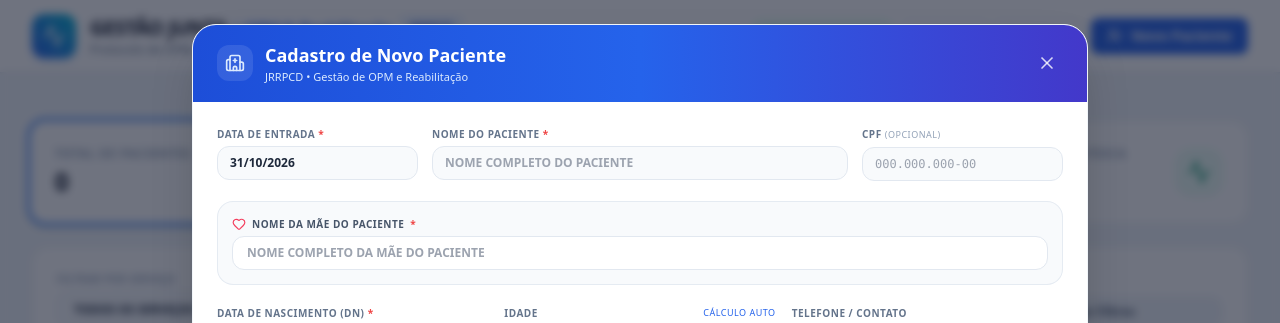
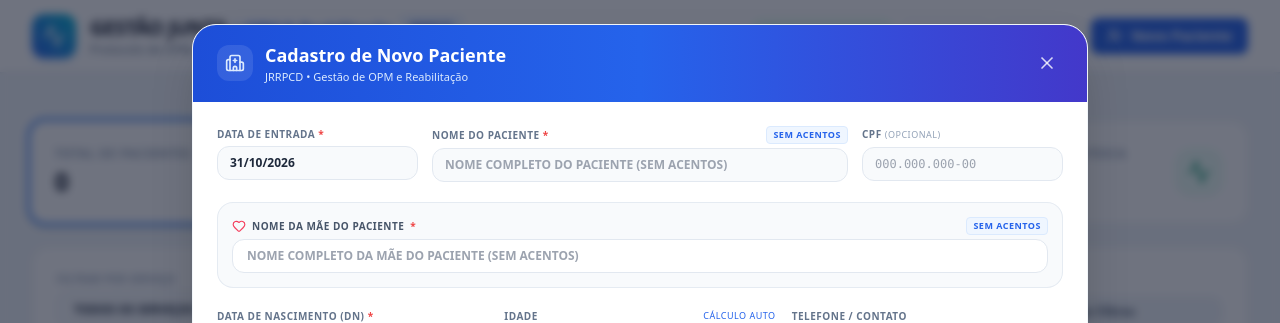
Before and after one commit to viquituKings/prontuario-JRRPCD, a React (Vite) app: page / in a window 1280 px wide. Both pictures are taken after a click on the button "Novo Paciente". Shown: the top 323 px of the page. Built offline with nearby package versions, Linux system fonts and the light colour scheme; no server answers; the database is empty.

Commit message:
feat: bloqueia e remove acentos automaticamente no nome do paciente e da mae

```diff
--- a/src/components/PatientFormModal.jsx
+++ b/src/components/PatientFormModal.jsx
@@ -31,7 +31,8 @@ import {
   formatarTelefone,
   formatarMascaraData,
   formatarCPF,
-  validarCPF
+  validarCPF,
+  removerAcentos
 } from '../types';
 
 export default function PatientFormModal({ isOpen, onClose, onSave, patientToEdit }) {
@@ -71,9 +72,9 @@ export default function PatientFormModal({ isOpen, onClose, onSave, patientToEdi
 
       setFormData({
         data_entrada: patientToEdit.data_entrada || patientToEdit.dataEntrada || getHojeBR(),
-        nome: patientToEdit.nome || '',
+        nome: removerAcentos(patientToEdit.nome || ''),
         cpf: initialCpf,
-        nome_mae: patientToEdit.nome_mae || patientToEdit.nomeMae || '',
+        nome_mae: removerAcentos(patientToEdit.nome_mae || patientToEdit.nomeMae || ''),
         dn: patientToEdit.dn || patientToEdit.dataNascimento || '',
         idade: patientToEdit.idade || '',
         telefone: patientToEdit.telefone || '',
@@ -241,9 +242,9 @@ export default function PatientFormModal({ isOpen, onClose, onSave, patientToEdi
       const payload = {
         ...formData,
         id: patientToEdit?.id,
-        nome: formData.nome.toUpperCase(),
+        nome: removerAcentos(formData.nome),
         cpf: formData.cpf,
-        nome_mae: formData.nome_mae.toUpperCase(),
+        nome_mae: removerAcentos(formData.nome_mae),
         municipio: formData.municipio.toUpperCase(),
         esf: formData.esf.toUpperCase(),
         cid_list: cleanCidList,
@@ -251,7 +252,7 @@ export default function PatientFormModal({ isOpen, onClose, onSave, patientToEdi
         observacoes: formData.observacoes.toUpperCase(),
         opm_list: cleanOpmList,
         // Compatibilidade legada
-        nomeMae: formData.nome_mae.toUpperCase(),
+        nomeMae: removerAcentos(formData.nome_mae),
         dataEntrada: formData.data_entrada,
         dataNascimento: formData.dn,
         esfReferencia: formData.esf,
@@ -324,17 +325,18 @@ export default function PatientFormModal({ isOpen, onClose, onSave, patientToEdi
               />
             </div>
 
-            {/* Nome do Paciente */}
+            {/* Nome do Paciente (Sem acentos) */}
             <div className="md:col-span-6">
-              <label className="block text-[10px] font-bold text-slate-500 uppercase tracking-wider mb-1">
-                Nome do Paciente <span className="text-red-500">*</span>
+              <label className="block text-[10px] font-bold text-slate-500 uppercase tracking-wider mb-1 flex items-center justify-between">
+                <span>Nome do Paciente <span className="text-red-500">*</span></span>
+                <span className="text-[9px] text-blue-600 font-semibold bg-blue-50 px-1.5 py-0.2 rounded border border-blue-100">Sem acentos</span>
               </label>
               <input
                 type="text"
                 required
-                placeholder="NOME COMPLETO DO PACIENTE"
+                placeholder="NOME COMPLETO DO PACIENTE (SEM ACENTOS)"
                 value={formData.nome}
-                onChange={(e) => setFormData({ ...formData, nome: e.target.value.toUpperCase() })}
+                onChange={(e) => setFormData({ ...formData, nome: removerAcentos(e.target.value) })}
                 className="w-full bg-slate-50 border border-slate-200 rounded-xl px-3 py-2 text-xs font-bold uppercase focus:ring-2 focus:ring-blue-500 outline-none"
               />
             </div>
@@ -372,18 +374,21 @@ export default function PatientFormModal({ isOpen, onClose, onSave, patientToEdi
             </div>
           </div>
 
-          {/* Bloco 2: Nome da Mãe (Obrigatório) */}
+          {/* Bloco 2: Nome da Mãe (Obrigatório, sem acentos) */}
           <div className="bg-slate-50 p-3.5 rounded-2xl border border-slate-200/80">
-            <label className="block text-[10px] font-bold text-slate-600 uppercase tracking-wider mb-1 flex items-center gap-1.5">
-              <Heart className="w-3.5 h-3.5 text-rose-500" />
-              Nome da Mãe do Paciente <span className="text-red-500">*</span>
+            <label className="block text-[10px] font-bold text-slate-600 uppercase tracking-wider mb-1 flex items-center justify-between">
+              <span className="flex items-center gap-1.5">
+                <Heart className="w-3.5 h-3.5 text-rose-500" />
+                Nome da Mãe do Paciente <span className="text-red-500">*</span>
+              </span>
+              <span className="text-[9px] text-blue-600 font-semibold bg-blue-50 px-1.5 py-0.2 rounded border border-blue-100">Sem acentos</span>
             </label>
             <input
               type="text"
               required
-              placeholder="NOME COMPLETO DA MÃE DO PACIENTE"
+              placeholder="NOME COMPLETO DA MÃE DO PACIENTE (SEM ACENTOS)"
               value={formData.nome_mae}
-              onChange={(e) => setFormData({ ...formData, nome_mae: e.target.value.toUpperCase() })}
+              onChange={(e) => setFormData({ ...formData, nome_mae: removerAcentos(e.target.value) })}
               className="w-full bg-white border border-slate-200 rounded-xl px-3.5 py-2 text-xs font-semibold uppercase focus:ring-2 focus:ring-blue-500 outline-none"
             />
           </div>
--- a/src/types.js
+++ b/src/types.js
@@ -131,6 +131,17 @@ export function normalizarTexto(str) {
     .replace(/[\u0300-\u036f]/g, '')
     .toUpperCase()
     .trim();
+}
+
+/**
+ * Remove acentos, tremas e cedilhas de nomes de pacientes e mães (Padrão SUS / CADSUS)
+ */
+export function removerAcentos(str) {
+  if (!str) return '';
+  return str
+    .normalize('NFD')
+    .replace(/[\u0300-\u036f]/g, '')
+    .toUpperCase();
 }
 
 /**
```
Also changed, not shown: scripts/parse_cids.cjs (line endings or trailing spaces), src/components/CidAutocompleteInput.jsx (line endings or trailing spaces), src/components/FloatingSelectMenu.jsx (line endings or trailing spaces).
